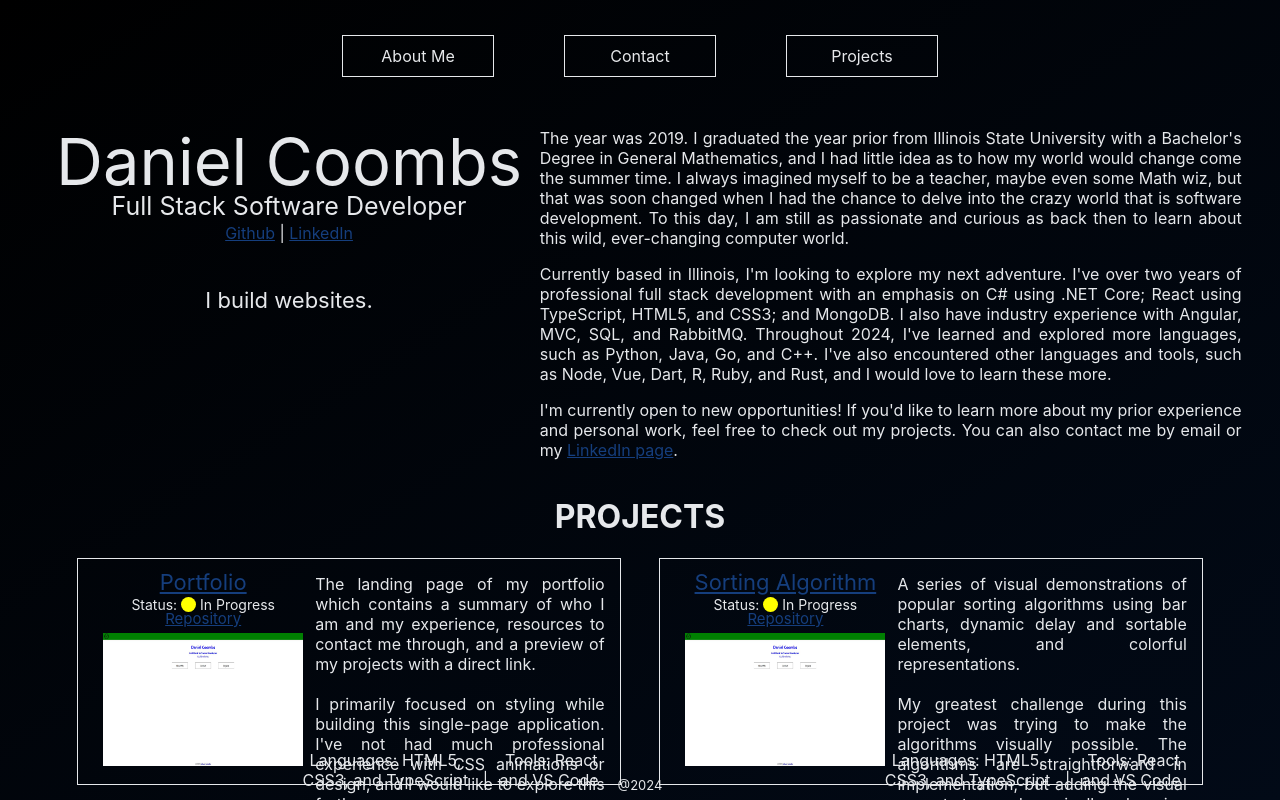
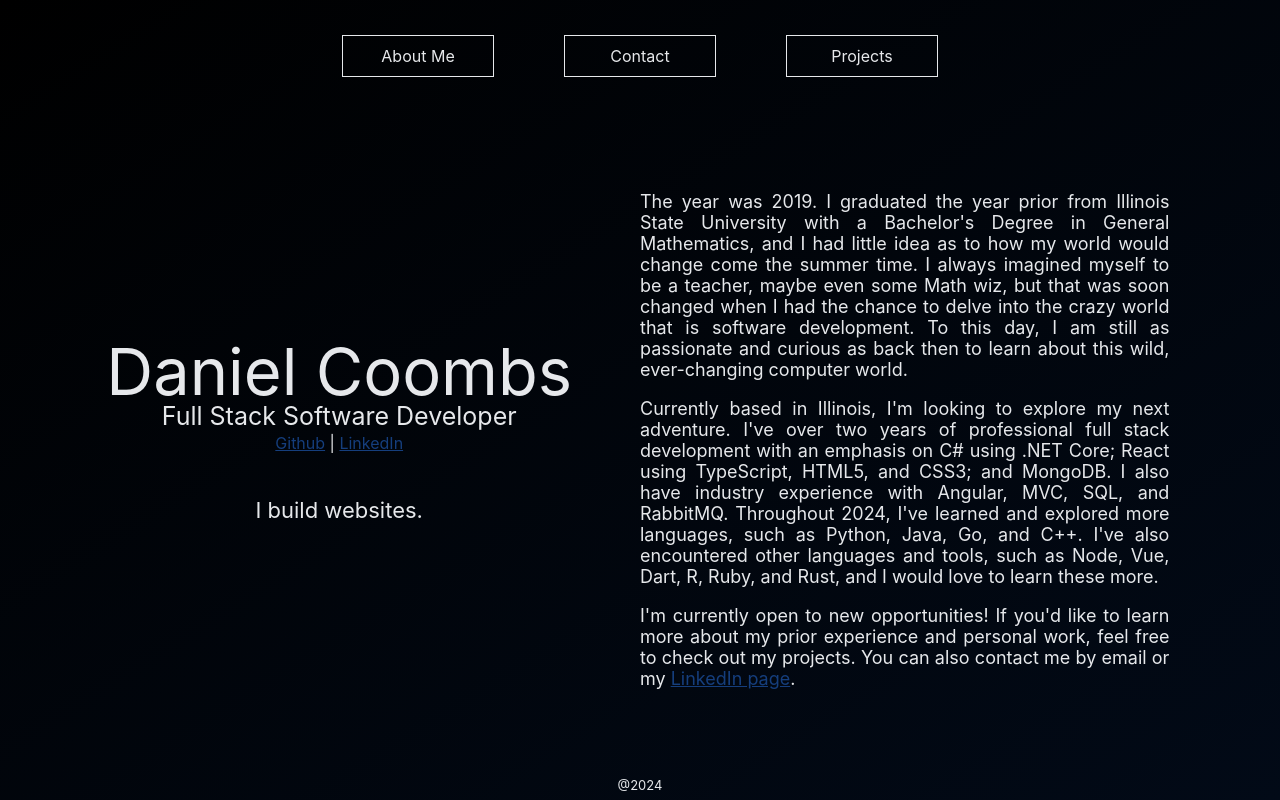
Before and after one commit to danielcoombs005/danielcoombs005.github.io, a React (Create React App) app: page / in a window 1280 px wide. Shown: the top 800 px of the page. Built offline with nearby package versions, Linux system fonts and the light colour scheme.

Commit message:
Updated styling to always include any section on right side

```diff
--- a/src/App.css
+++ b/src/App.css
@@ -4,8 +4,32 @@
 }
 
 .app-body {
+  height: 100%;
   margin: 0 3%;
   text-align: center;
+}
+
+.app-body-left-side {
+  flex: 50%;
+}
+
+.app-body-redirect-blocks {
+  height: 10%;
+}
+
+.app-body-right-side {
+  flex: 50%;
+}
+
+.app-body-right-side > div {
+  width:88%;
+}
+
+.app-body-split {
+  align-items: center;
+  display: flex;
+  height: 90%;
+  justify-content: center;
 }
 
 * > a {
--- a/src/App.tsx
+++ b/src/App.tsx
@@ -5,9 +5,10 @@ import Projects from './Pages/ProjectPage';
 import { PageType } from './Structures/Enums';
 import './App.css';
 import RedirectBlocks from './Base/RedirectBlocks';
+import Introduction from './Base/Introduction';
 
 function App() {
-  let [currentSection, setCurrentSection] = useState(PageType.LandingPage);
+  let [currentSection, setCurrentSection] = useState(PageType.AboutMe);
 
   function moveToSection(id: string, section: number) {
     let selectedElement = document.getElementsByClassName('redirect-block-selected');
@@ -22,13 +23,22 @@ function App() {
   return (
     <div className="app">
       <div className='app-body'>
-        <div>
+        <div className='app-body-redirect-blocks'>
           <RedirectBlocks moveToSection={moveToSection} />
         </div>
-        <div>
-          <LandingPage
-            moveToSection={moveToSection} />
-          <Projects />
+        <div className='app-body-split'>
+          <div className='app-body-left-side'>
+            <Introduction />
+          </div>
+          <div className='app-body-right-side'>
+            {currentSection === PageType.AboutMe &&
+              <LandingPage
+                moveToSection={moveToSection} />
+            }
+            {currentSection === PageType.Projects &&
+              <Projects />
+            }
+          </div>
         </div>
       </div>
       <Footer />
--- a/src/Base/Introduction.tsx
+++ b/src/Base/Introduction.tsx
@@ -7,7 +7,7 @@ const messages: string[] = ['I build websites.', 'I love puzzles! Maybe you shou
 
 const delay = (timeInMS: number): Promise<any> => {
     return new Promise(resolve => setTimeout(resolve, timeInMS));
-  };
+};
 
 export default function Introduction() {
     const [messageIndex, setMessageIndex] = useState(0);
@@ -24,8 +24,7 @@ export default function Introduction() {
                 messageElement!.classList.add('fadeIn');
             });
         }
-
-    }, messageTime)
+    }, messageTime);
 
     return (
         <div className='introduction'>
--- a/src/Pages/AboutMe.css
+++ b/src/Pages/AboutMe.css
@@ -1,7 +1,3 @@
-.about-me {
-    flex: 70%;
-}
-
 .about-me > p {
     text-align: justify;
 }
--- a/src/Pages/LandingPage.css
+++ b/src/Pages/LandingPage.css
@@ -1,3 +1,4 @@
 #landing-page {
     display: flex;
+    font-size: 18px;
 }
--- a/src/Pages/LandingPage.tsx
+++ b/src/Pages/LandingPage.tsx
@@ -6,7 +6,7 @@ import './LandingPage.css';
 export default function LandingPage(props: IPageHandling) {
     return (
         <div id='landing-page'>
-            <Introduction />
+            {/* <Introduction /> */}
             <AboutMe
                 moveToSection={props.moveToSection}
             />
```
